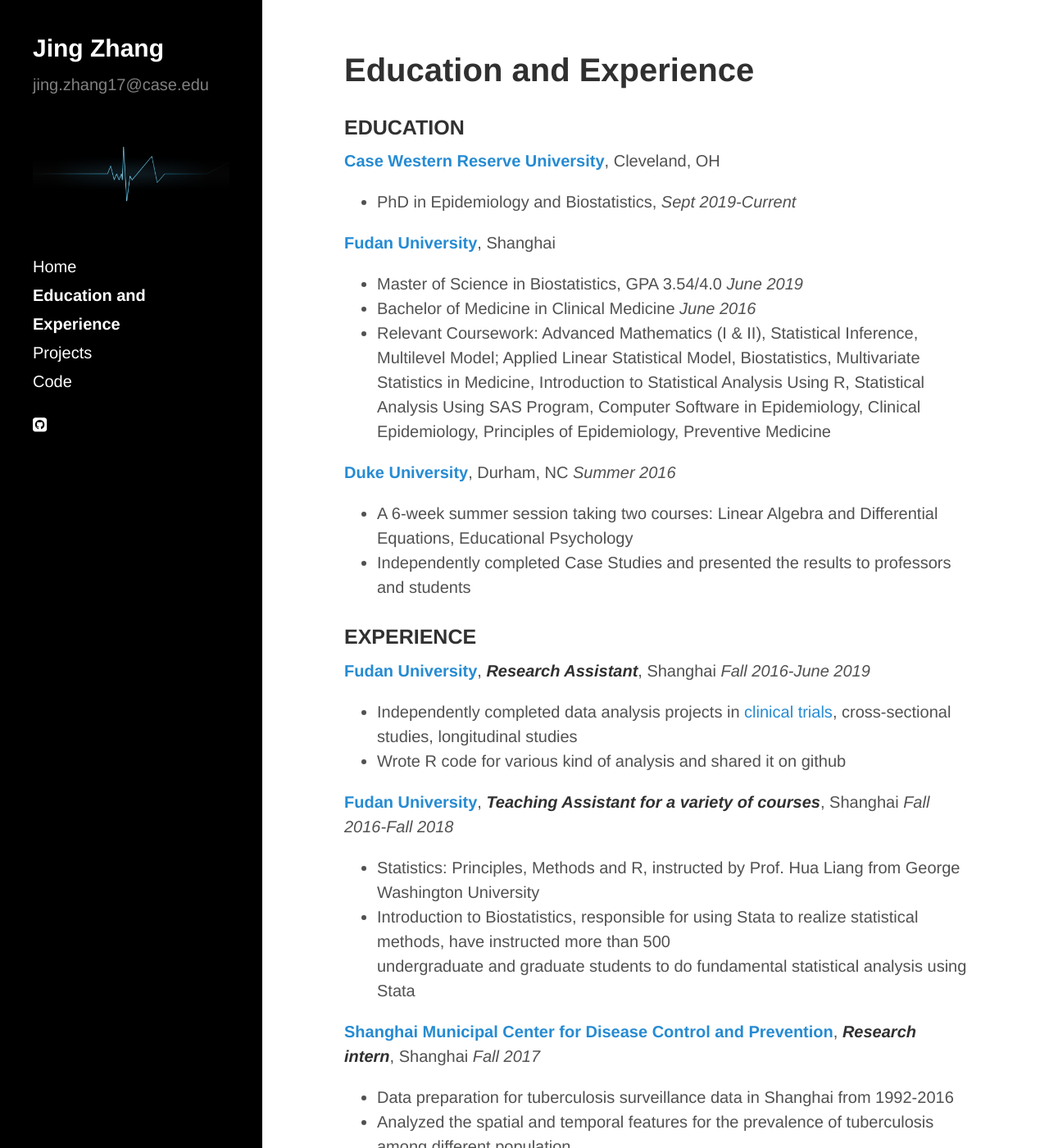
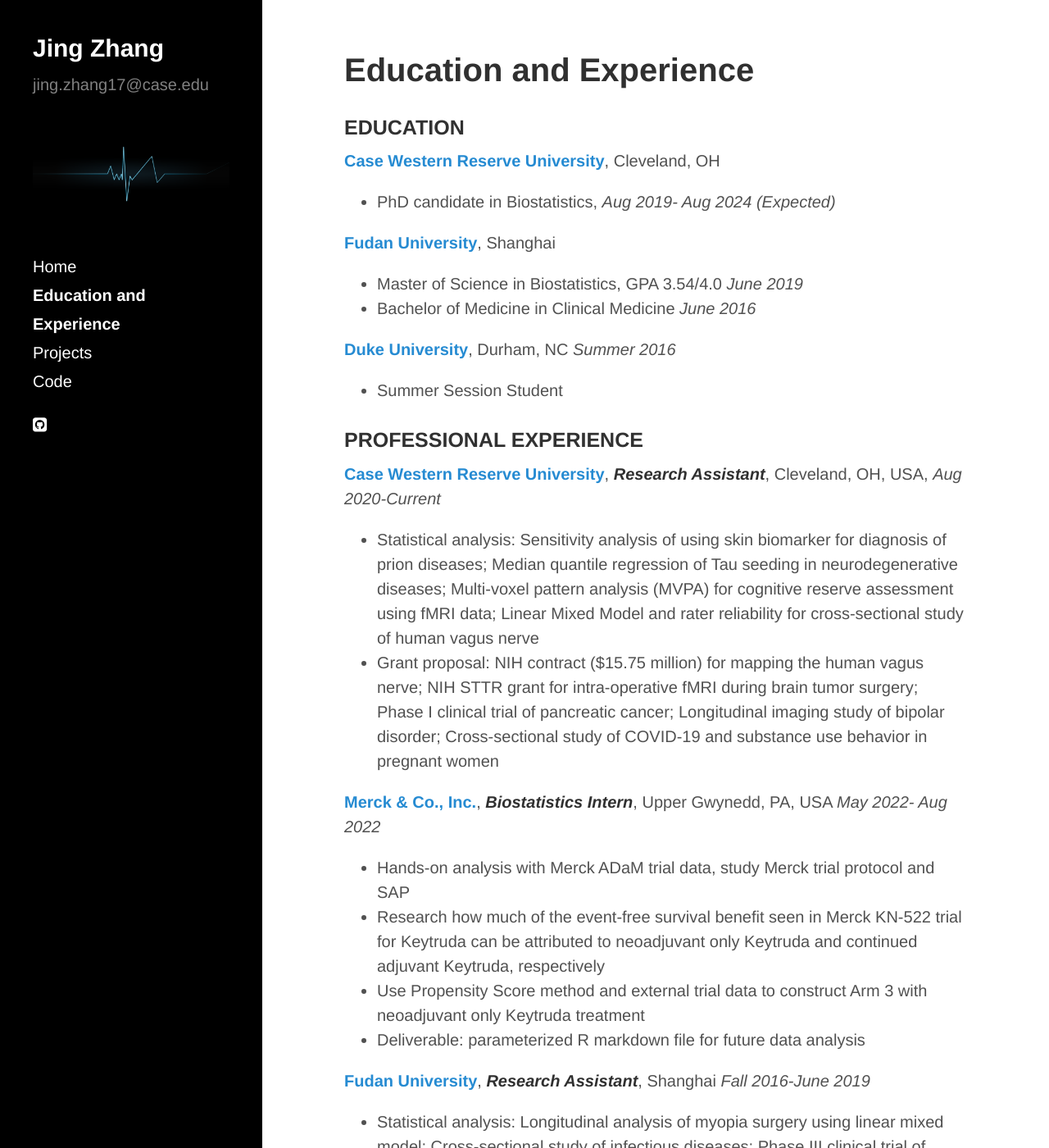
Before and after one commit to jingzhang1/jingzhang1.github.io, a Jekyll site: the page built from about.md, in a window 1280 px wide and 1400 px high. Shown: the whole window at 82% size. Built offline with Jekyll 4.4.1, drawn with Linux system fonts in a browser that asks for light colours; nearby versions of some CDN libraries; some of the changed text lies outside the part shown.

Commit message:
about.md

```diff
--- a/about.md
+++ b/about.md
@@ -4,43 +4,33 @@ title: Education and Experience
 ---
 ### EDUCATION
 **[Case Western Reserve University](https://case.edu/)**, Cleveland, OH
-* PhD in Epidemiology and Biostatistics,  *Sept 2019-Current*
+* PhD candidate in Biostatistics,  *Aug 2019- Aug 2024 (Expected)*
 
 **[Fudan University](http://www.fudan.edu.cn/en/)**, Shanghai
 * Master of Science in Biostatistics, GPA 3.54/4.0 *June 2019*
 * Bachelor of Medicine in Clinical Medicine *June 2016*
-*	Relevant Coursework: Advanced Mathematics (I & II), Statistical Inference, Multilevel Model; Applied Linear Statistical Model, Biostatistics, Multivariate Statistics in Medicine, Introduction to Statistical Analysis Using R, Statistical Analysis Using SAS Program, Computer Software in Epidemiology, Clinical Epidemiology, Principles of Epidemiology, Preventive Medicine
 
 **[Duke University](https://www.duke.edu/)**, Durham, NC *Summer 2016*
-* A 6-week summer session taking two courses: Linear Algebra and Differential Equations, Educational Psychology
-* Independently completed Case Studies and presented the results to professors and students
+* Summer Session Student
 
-### EXPERIENCE
+### PROFESSIONAL EXPERIENCE
+**[Case Western Reserve University](https://case.edu/)**, **_Research Assistant_**, Cleveland, OH, USA, *Aug 2020-Current*
+* Statistical analysis: Sensitivity analysis of using skin biomarker for diagnosis of prion diseases; Median quantile regression of Tau seeding in neurodegenerative diseases; Multi-voxel pattern analysis (MVPA) for cognitive reserve assessment using fMRI data; Linear Mixed Model and rater reliability for cross-sectional study of human vagus nerve
+* Grant proposal: NIH contract ($15.75 million) for mapping the human vagus nerve; NIH STTR grant for intra-operative fMRI during brain tumor surgery; Phase I clinical trial of pancreatic cancer; Longitudinal imaging study of bipolar disorder; Cross-sectional study of COVID-19 and substance use behavior in pregnant women
+
+**[Merck & Co., Inc.](https://www.merck.com/)**, **_Biostatistics Intern_**, Upper Gwynedd, PA, USA *May 2022- Aug 2022*
+* Hands-on analysis with Merck ADaM trial data, study Merck trial protocol and SAP
+* Research how much of the event-free survival benefit seen in Merck KN-522 trial for Keytruda can be attributed to neoadjuvant only Keytruda and continued adjuvant Keytruda, respectively
+* Use Propensity Score method and external trial data to construct Arm 3 with neoadjuvant only Keytruda treatment
+* Deliverable: parameterized R markdown file for future data analysis
+
 **[Fudan University](http://www.fudan.edu.cn/en/)**, **_Research Assistant_**, Shanghai *Fall 2016-June 2019*
-* Independently completed data analysis projects in [clinical trials](), cross-sectional studies, longitudinal studies
-* Wrote R code for various kind of analysis and shared it on github
+* Statistical analysis: Longitudinal analysis of myopia surgery using linear mixed model; Cross-sectional study of infectious diseases; Phase III clinical trial of gastric cancer using survival analysis
 
-**[Fudan University](http://www.fudan.edu.cn/en/)**, **_Teaching Assistant for a variety of courses_**, Shanghai *Fall 2016-Fall 2018*
-* Statistics: Principles, Methods and R, instructed by Prof. Hua Liang from George Washington University
-* Introduction to Biostatistics, responsible for using Stata to realize statistical methods, have instructed more than 500
-undergraduate and graduate students to do fundamental statistical analysis using Stata
-
-**[Shanghai Municipal Center for Disease Control and Prevention](http://www.scdc.sh.cn/indexEn.shtml)**, **_Research intern_**, Shanghai *Fall 2017*
+**[Center for Disease Control and Prevention](http://www.scdc.sh.cn/indexEn.shtml)**, **_Research intern_**, Shanghai *Fall 2017*
 * Data preparation for tuberculosis surveillance data in Shanghai from 1992-2016
 * Analyzed the spatial and temporal features for the prevalence of tuberculosis among different population
 * Found spatial clusters for poor tuberculosis treatment outcome and analyzed the risk factors for it
 
-**[Safe Kids Worldwide](https://www.safekids.org/)**, **_Intern_**, Shanghai *Fall 2016- June 2019*
-* Translated valuable articles to spread the ideas of keeping kids safe from injuries and child passenger safety in China
-
 **[Huashan Hospital](https://huashan.org.cn/)**, **_Clinical Intern_**, Shanghai *Fall 2015-Spring 2016*
 * Rotated among 24 different departments in 48 weeks in Huashan Hospital, one of the top 3 hospitals in China
-
-**[East China Normal University](http://english.ecnu.edu.cn/)**, **_Summer Course Participant in Frontiers Topics in Statistics_**, Shanghai *Summer 2018*
-* Topics included but not limited to Semiparametric, High-dimensional data analysis, Measurement Error Model
-
-**[Fudan University](http://www.fudan.edu.cn/en/)**, **_Summer Course Participant in Advanced Statistical Methods in Public Health_**, Shanghai *Summer 2017*
-* Topics included but not limited to Bayesian Analysis, Generalized Additive Models, Multi-level Regression Models
-
-**[University of Alberta](https://www.ualberta.ca/)**, **_Summer Course Participant in Frontiers of Global Health_**, Shanghai *Summer 2013*
-* Learnt with 3 Canadian professors and 15 Canadian students on global health topics and health policy in China
```
